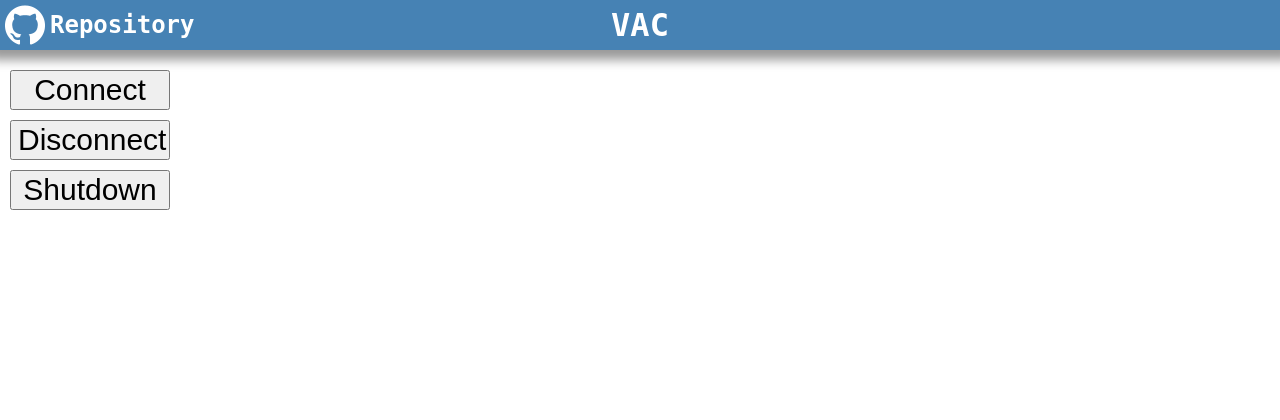
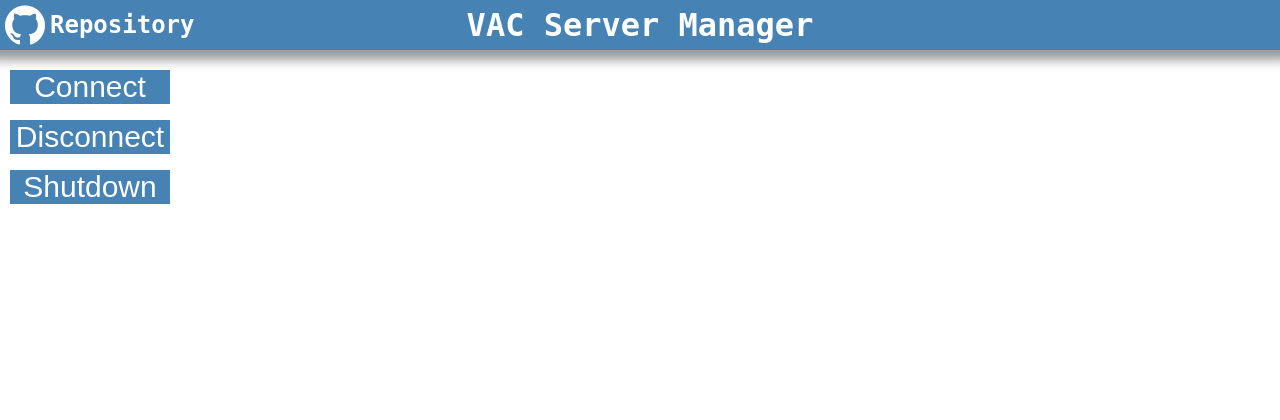
Before and after one commit to Zerkles/PUT-VAC, a Flask app: page /VAC/manager in a window 1280 px wide. Shown: the top 420 px of the page. Run offline with Flask 2, Linux system fonts and the light colour scheme.

Commit message:
Small style and naming changes

```diff
--- a/Server/static/content/content.css
+++ b/Server/static/content/content.css
@@ -50,3 +50,11 @@
     border-radius: 10px;
 
 }
+
+button {
+    padding: 0;
+    border: none;
+    color: white;
+    background-color: steelblue;
+    transition: background-color ease-in 300ms;
+}
--- a/Server/static/scripts/listeners.js
+++ b/Server/static/scripts/listeners.js
@@ -15,3 +15,17 @@ $(document).ready(function () {
         server_shutdown();
     });
 });
+
+//Mouseover event atachment and handling
+$(document).ready(function() {
+    $("button").on("mouseenter",function() {
+        $(this).css({'backgroundColor' : "lightsteelblue"});
+    });
+});
+
+//Mouseout event atachment and handling
+$(document).ready(function() {
+    $("button").on("mouseleave",function() {
+        $(this).css({'backgroundColor' : "steelblue"});
+    });
+});
--- a/Server/templates/Index.html
+++ b/Server/templates/Index.html
@@ -3,7 +3,7 @@
 <head>
     <meta charset="utf-8"/>
     <meta name="viewport" content="width=device-width, initial-scale=1.0">
-    <title>VAC</title>
+    <title>VAC Server Manager</title>
     <script src="https://ajax.googleapis.com/ajax/libs/jquery/3.3.1/jquery.min.js"></script>
     <script src="../static/scripts/logic.js"></script>
     <script src="../static/scripts/boot.js"></script>
@@ -21,7 +21,7 @@
         <button id="But_Shutdown">Shutdown</button>
     </div>
     <div class="Navbar_Container">
-        <h1 id="Title">VAC</h1>
+        <h1 id="Title">VAC Server Manager</h1>
         <h2 id="Account">Repository</h2>
         <img src="../static/images/GitHub.png" alt="GitHub" id="GitHub">
     </div>
```
